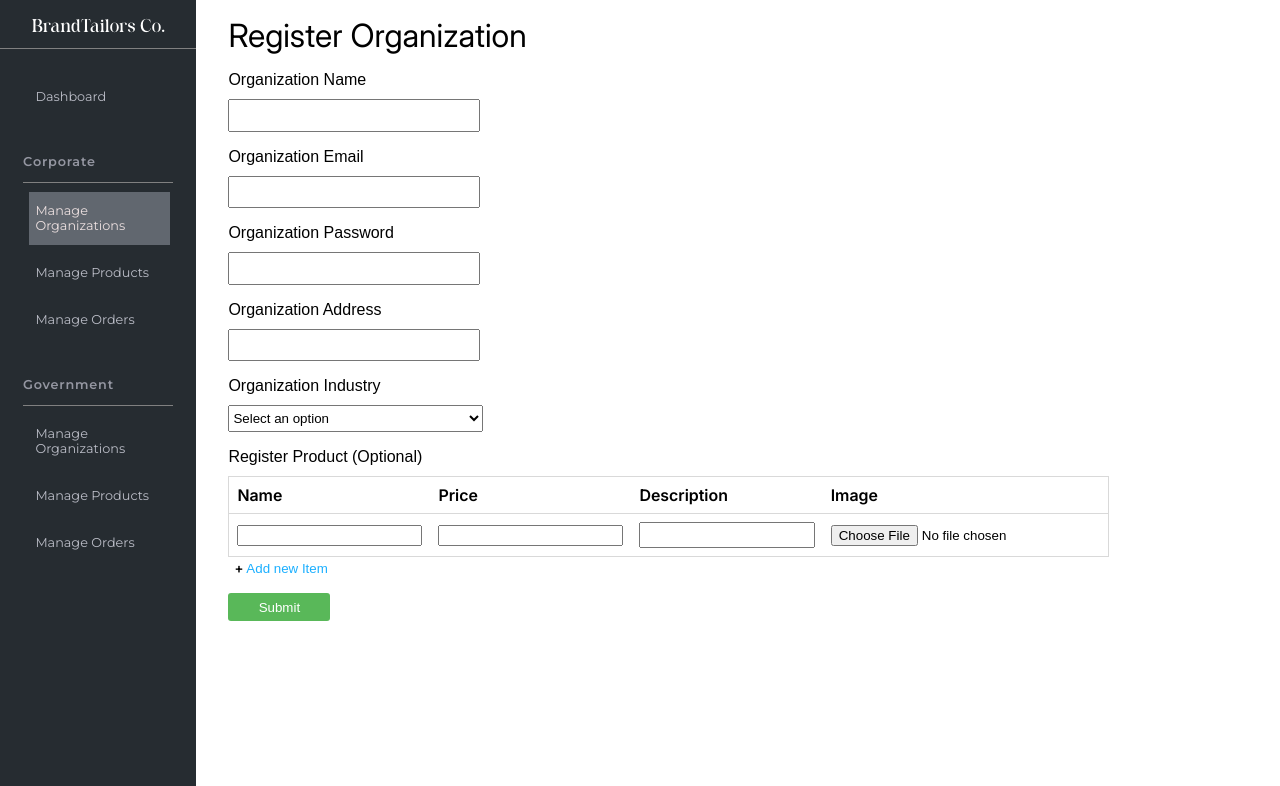
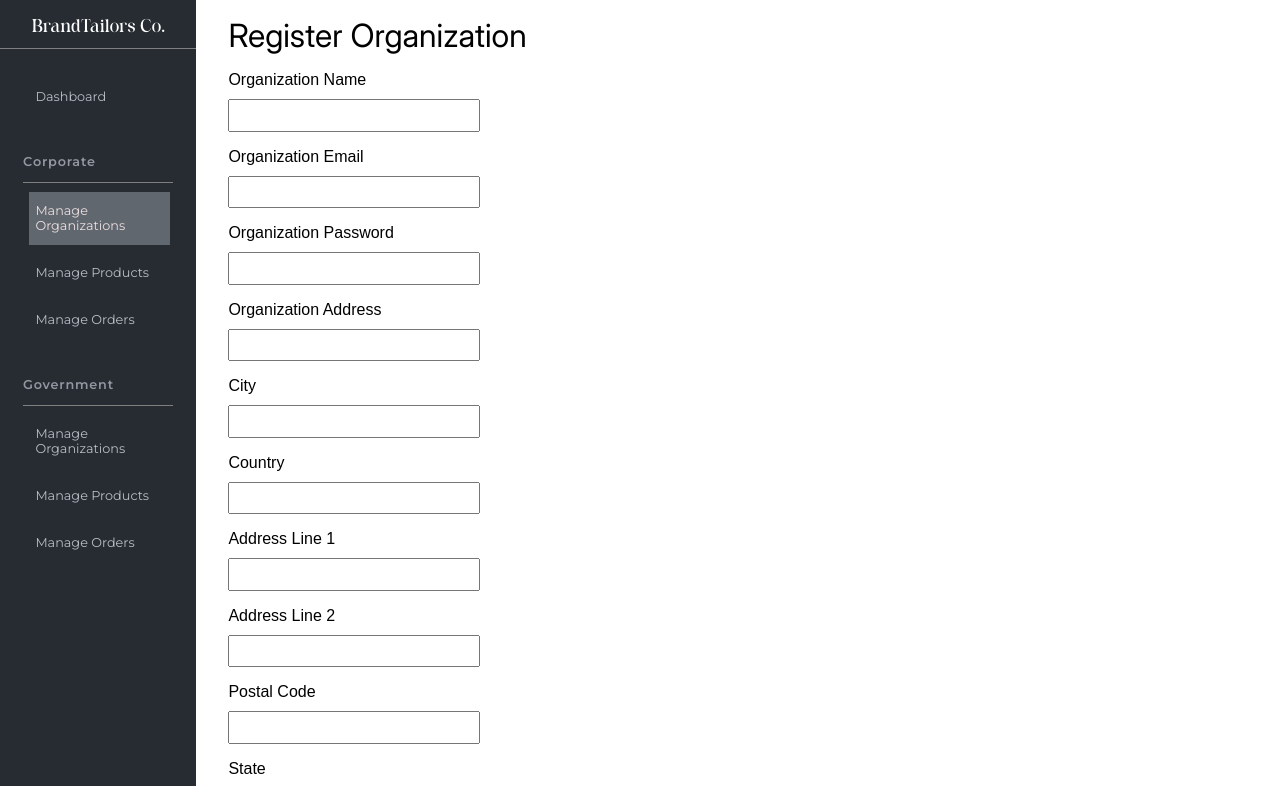
Before and after one commit to DediSepteo/WebApp-Tailor, a React (Create React App) app in the folder cha-project/: page /admin/corporate/orgs/register in a window 1280 px wide. Shown: the top 786 px of the page. Built offline with nearby package versions, Linux system fonts and the light colour scheme.

Commit message:
updated create org model, route and register

```diff
--- a/cha-project/src/pages/RegisterOrg.js
+++ b/cha-project/src/pages/RegisterOrg.js
@@ -1,4 +1,3 @@
-// CreateOrganization.js
 import React, { useState } from 'react';
 import SetupWizardPage from '../components/SetupWizardPage';
 import CustomPopUp from '../components/CustomPopUp';
@@ -7,80 +6,37 @@ import { useNavigate } from 'react-router-dom';
 const CreateOrganization = () => {
     const [orgName, setOrgName] = useState('');
     const [orgEmail, setOrgEmail] = useState('');
-    const [orgPassword, setOrgPassword] = useState('')
+    const [orgPassword, setOrgPassword] = useState('');
     const [orgIndustry, setOrgIndustry] = useState('');
-    const [orgAddress, setOrgAddress] = useState('')
-    const [orgProducts, setOrgProducts] = useState([])
+    const [orgAddress, setOrgAddress] = useState('');
+    const [city, setCity] = useState('');
+    const [country, setCountry] = useState('');
+    const [addressLine1, setAddressLine1] = useState('');
+    const [addressLine2, setAddressLine2] = useState('');
+    const [postalCode, setPostalCode] = useState('');
+    const [state, setState] = useState('');
+    const [orgProducts, setOrgProducts] = useState([]);
 
     const [showError, setShowError] = useState(false);
-    const [showWarning, setShowWarning] = useState(false)
+    const [showWarning, setShowWarning] = useState(false);
 
-    const navigate = useNavigate()
+    const navigate = useNavigate();
 
     const toggleError = () => {
-        setShowError(!showError); // Show popup when you want
+        setShowError(!showError);
     };
     const toggleWarning = () => {
-        setShowWarning(!showWarning)
-    }
-
+        setShowWarning(!showWarning);
+    };
 
     const handleSubmit = (e) => {
         e.preventDefault();
-        // Has to be index of tableInput in fields
-        const tableHeaders = fields[5].headers
-        const requiredHeaders = []
-        for (let i = 0; i < tableHeaders.length; i++) {
-            if (tableHeaders[i].required)
-                requiredHeaders.push(tableHeaders[i].title)
-        }
-        if (orgProducts.length) {
-            const productsValid = orgProducts.every((product) => {
-                for (let i = 0; i < product.length; i++) {
-                    if (!requiredHeaders.includes(Object.keys(product)[i])) {
-                        setShowError(true)
-                        return false
-                    }
-                }
-                var values = [product.name, product.price, product.description]
-                // Check if value is undefined or an empty string, including spaces
-                if (values.includes(undefined)) {
-                    return false
-                }
-                const requiredValues = values.map((value) => { return value.trim() })
-                if (requiredValues.includes("")) {
-                    setShowError(true)
-                    return false
-                }
-                return true
-            })
-            const missingImages = orgProducts.some((product) => {
-                if (!product.image) {
-                    return true
-                }
-                return false
-            })
-            console.log(orgProducts)
-            if (productsValid) {
-                if (missingImages) {
-                    setShowWarning(true)
-                }
-                else {
-                    handleRegister(e)
-                }
-            }
-            else {
-                setShowError(true)
-            }
-        }
-        else {
-            handleRegister(e)
-        }
-
-    }
+        // Validate required fields and products as in the original code...
+        handleRegister(e);
+    };
 
     const handleRegister = async (event) => {
-        const orgType = window.location.href.includes("corporate") ? "Corporate" : "Government"
+        const orgType = window.location.href.includes("corporate") ? "Corporate" : "Government";
         event.preventDefault();
         try {
             fetch('http://localhost:3000/api/org/register', {
@@ -88,88 +44,61 @@ const CreateOrganization = () => {
                 headers: {
                     'Content-Type': 'application/json',
                 },
-                body: JSON.stringify(
-                    {
+                body: JSON.stringify({
                     "name": orgName,
                     "email": orgEmail,
                     "password": orgPassword,
                     "type": orgType,
                     "industry": orgIndustry,
                     "address": orgAddress,
+                    "city": city,
+                    "country": country,
+                    "address_line1": addressLine1,
+                    "address_line2": addressLine2,
+                    "postal_code": postalCode,
+                    "state": state,
                 }),
             })
                 .then(response => {
-                    if (!response.ok)
-                        throw new Error('Error creating organization');
-                    else
-                        return response.json()
+                    if (!response.ok) throw new Error('Error creating organization');
+                    return response.json();
                 })
                 .then(response => {
                     if (orgProducts.length) {
-                        console.log(orgProducts)
                         fetch(`http://localhost:3000/api/product/register/${response.data.insertId}`, {
                             method: 'POST',
                             headers: {
                                 'Content-Type': 'application/json',
                             },
-                            body: JSON.stringify(
-                                orgProducts
-                            ),
+                            body: JSON.stringify(orgProducts),
                         })
-                            .then(response => {
-                                if (!response.ok)
-                                    throw new Error('Error creating products for organization');
-                                else {
-                                    alert("Organization created and products registered!")
-                                    navigate("/admin/corporate/orgs")
+                            .then(productResponse => {
+                                if (!productResponse.ok) throw new Error('Error creating products for organization');
+                                alert("Organization created and products registered!");
+                                navigate("/admin/corporate/orgs");
+                            });
+                    } else {
+                        alert("Organization created!");
+                        navigate("/admin/corporate/orgs");
                     }
-                            })
-                    }
-                    else {
-                        alert("Organization created!")
-                        navigate("/admin/corporate/orgs")
-                    }
-                })
+                });
         } catch (error) {
             console.error('Error creating organization');
-            alert("Error creating organization")
+            alert("Error creating organization");
         }
     };
 
-
     const fields = [
-        {
-            fieldType: 'input',
-            label: 'Organization Name',
-            type: 'text',
-            value: orgName,
-            onChange: (e) => setOrgName(e.target.value),
-            required: true,
-        },
-        {
-            fieldType: 'input',
-            label: 'Organization Email',
-            type: 'text',
-            value: orgEmail,
-            onChange: (e) => setOrgEmail(e.target.value),
-            required: true,
-        },
-        {
-            fieldType: 'input',
-            label: 'Organization Password',
-            type: 'text',
-            value: orgPassword,
-            onChange: (e) => setOrgPassword(e.target.value),
-            required: true,
-        },
-        {
-            fieldType: 'input',
-            label: 'Organization Address',
-            type: 'text',
-            value: orgAddress,
-            onChange: (e) => setOrgAddress(e.target.value),
-            required: true,
-        },
+        { fieldType: 'input', label: 'Organization Name', type: 'text', value: orgName, onChange: (e) => setOrgName(e.target.value), required: true },
+        { fieldType: 'input', label: 'Organization Email', type: 'text', value: orgEmail, onChange: (e) => setOrgEmail(e.target.value), required: true },
+        { fieldType: 'input', label: 'Organization Password', type: 'password', value: orgPassword, onChange: (e) => setOrgPassword(e.target.value), required: true },
+        { fieldType: 'input', label: 'Organization Address', type: 'text', value: orgAddress, onChange: (e) => setOrgAddress(e.target.value), required: true },
+        { fieldType: 'input', label: 'City', type: 'text', value: city, onChange: (e) => setCity(e.target.value), required: true },
+        { fieldType: 'input', label: 'Country', type: 'text', value: country, onChange: (e) => setCountry(e.target.value), required: true },
+        { fieldType: 'input', label: 'Address Line 1', type: 'text', value: addressLine1, onChange: (e) => setAddressLine1(e.target.value), required: true },
+        { fieldType: 'input', label: 'Address Line 2', type: 'text', value: addressLine2, onChange: (e) => setAddressLine2(e.target.value), required: false },
+        { fieldType: 'input', label: 'Postal Code', type: 'text', value: postalCode, onChange: (e) => setPostalCode(e.target.value), required: true },
+        { fieldType: 'input', label: 'State', type: 'text', value: state, onChange: (e) => setState(e.target.value), required: true },
         {
             fieldType: 'dropdown',
             label: 'Organization Industry',
@@ -177,14 +106,22 @@ const CreateOrganization = () => {
             value: orgIndustry,
             onChange: (e) => setOrgIndustry(e.target.value),
             required: true,
-            options: [{ "value": "Technology" }, { "value": "Finance" }, { "value": "Healthcare" }, { "value": "Manufacturing" },
-            { "value": "Retail" }, { "value": "Real Estate" }, { "value": "Transportation and Logistics" },
-            { "value": "Construction" }, { "value": "Marketing and Advertising" }, { "value": "Others" }]
+            options: [
+                { value: "Technology" }, { value: "Finance" }, { value: "Healthcare" },
+                { value: "Manufacturing" }, { value: "Retail" }, { value: "Real Estate" },
+                { value: "Transportation and Logistics" }, { value: "Construction" },
+                { value: "Marketing and Advertising" }, { value: "Others" }
+            ]
         },
         {
             fieldType: 'tableInput',
             label: 'Register Product (Optional)',
-            headers: [{ "title": "Name", "inputType": "input" }, { "title": "Price", "inputType": "input", "type": "number", "step": "0.01" }, { "title": "Description", "inputType": "textarea", "isInputLong": true }, { "title": "Image", "inputType": "upload" }],
+            headers: [
+                { title: "Name", inputType: "input" },
+                { title: "Price", inputType: "input", type: "number", step: "0.01" },
+                { title: "Description", inputType: "textarea", isInputLong: true },
+                { title: "Image", inputType: "upload" }
+            ],
             value: orgProducts,
             onChange: (e) => setOrgProducts(e),
             required: false,
@@ -199,9 +136,9 @@ const CreateOrganization = () => {
             {showWarning && (
                 <CustomPopUp togglePopup={toggleWarning} onConfirm={handleRegister} title="Warning" text="Some images are not filled. Placeholder images will be used for these products, are you sure you want to proceed?" hasCancel={true} />
             )}
-            < SetupWizardPage title="Register Organization" fields={fields} onSubmit={handleSubmit} />
+            <SetupWizardPage title="Register Organization" fields={fields} onSubmit={handleSubmit} />
         </main>
-    )
+    );
 };
 
 export default CreateOrganization;
```
Also changed, not shown: cha-project/api/models/organizationModel.js (+5 -3 lines), cha-project/api/routes/organizationRoute.js (+36 -15 lines). Lines whose indentation alone changed are shown as unchanged.
